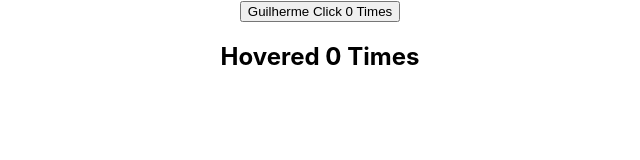
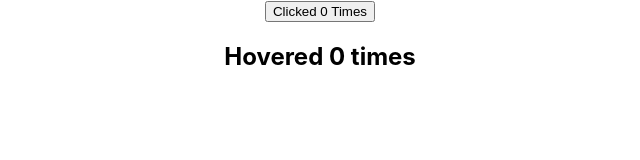
Before and after one commit to GuilhermeFDiniz/codevolution-course, a React (Create React App) app in the folder hello-world/: page / in a window 1280 px wide. Shown: the top 160 px of the page, without its empty margins (320-960 px from the left). Built offline with nearby package versions, Linux system fonts and the light colour scheme.

Commit message:
Render Props

```diff
--- a/hello-world/src/App.js
+++ b/hello-world/src/App.js
@@ -1,13 +1,15 @@
 import React, { Component } from 'react';
 import './App.css';
 import ClickCounter from './components/ClickCounter';
+import ClickCounterTwo from './components/ClickCounterTwo';
 import HoverCounter from './components/HoverCounter';
+import HoverCounterTwo from './components/HoverCounterTwo';
 
 function App() {
   return (
     <div className="App">
-     <ClickCounter name="Guilherme"/>
-     <HoverCounter />
+     <ClickCounterTwo/>
+     <HoverCounterTwo/>
     </div>
   );
 }
--- /dev/null
+++ b/hello-world/src/components/ClickCounterTwo.js
@@ -0,0 +1,28 @@
+import React, { Component } from 'react'
+
+class ClickCounterTwo extends Component {
+  constructor(props) {
+    super(props)
+
+    this.state = {
+      count: 0
+    }
+  }
+
+  incrementCount = () => {
+    this.setState(prevState => {
+      return {count: prevState.count + 1}
+    })
+  }
+
+  render() {
+    const {count} = this.state
+    return (
+      <button onClick={this.incrementCount}>
+        Clicked {count} Times
+      </button>
+    )
+  }
+}
+
+export default ClickCounterTwo
--- /dev/null
+++ b/hello-world/src/components/HoverCounterTwo.js
@@ -0,0 +1,28 @@
+import React, { Component } from 'react'
+
+ class HoverCounterTwo extends Component {
+  constructor(props) {
+    super(props)
+
+    this.state = {
+      count: 0
+    }
+  }
+
+  incrementCount = () => {
+    this.setState(prevState => {
+      return {count: prevState.count + 1}
+    })
+  }
+
+  render() {
+    const {count} = this.state
+    return (
+      <div>
+        <h2 onMouseOver={this.incrementCount}>Hovered {count} times</h2>
+      </div>
+    )
+  }
+}
+
+export default HoverCounterTwo
```
